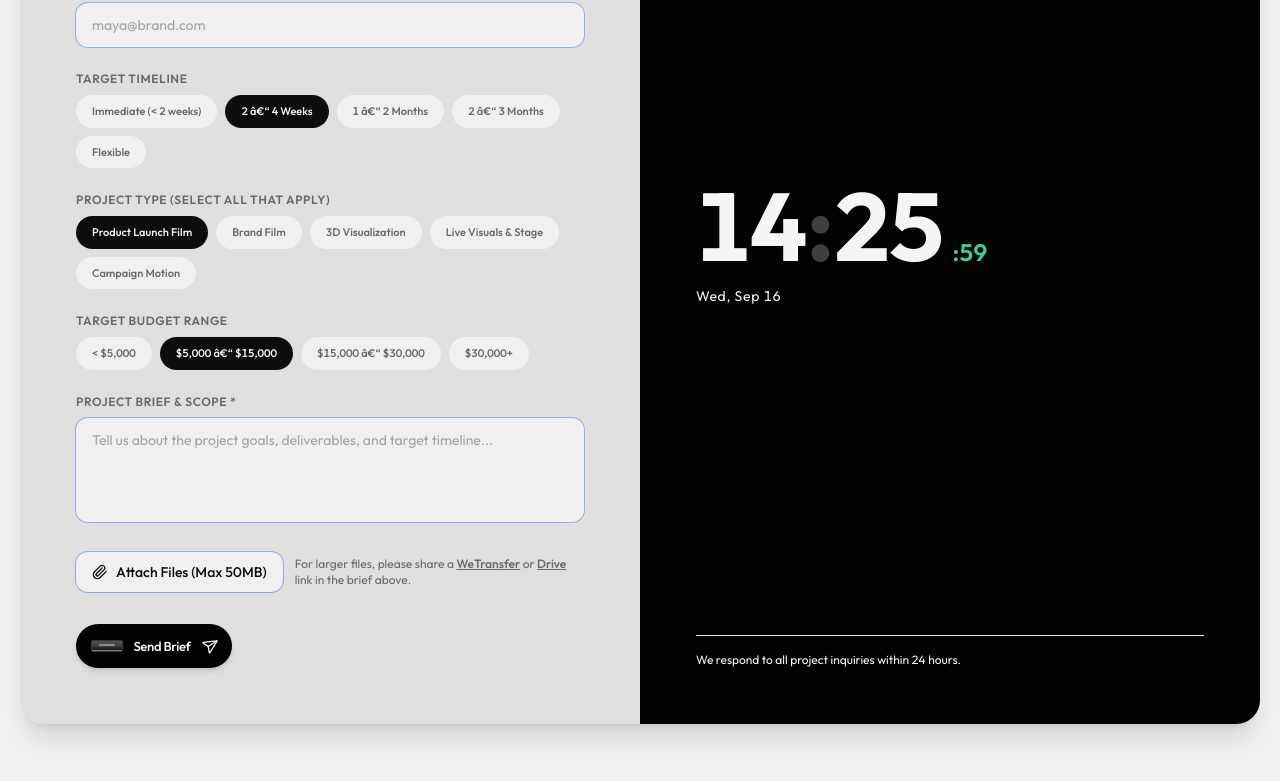
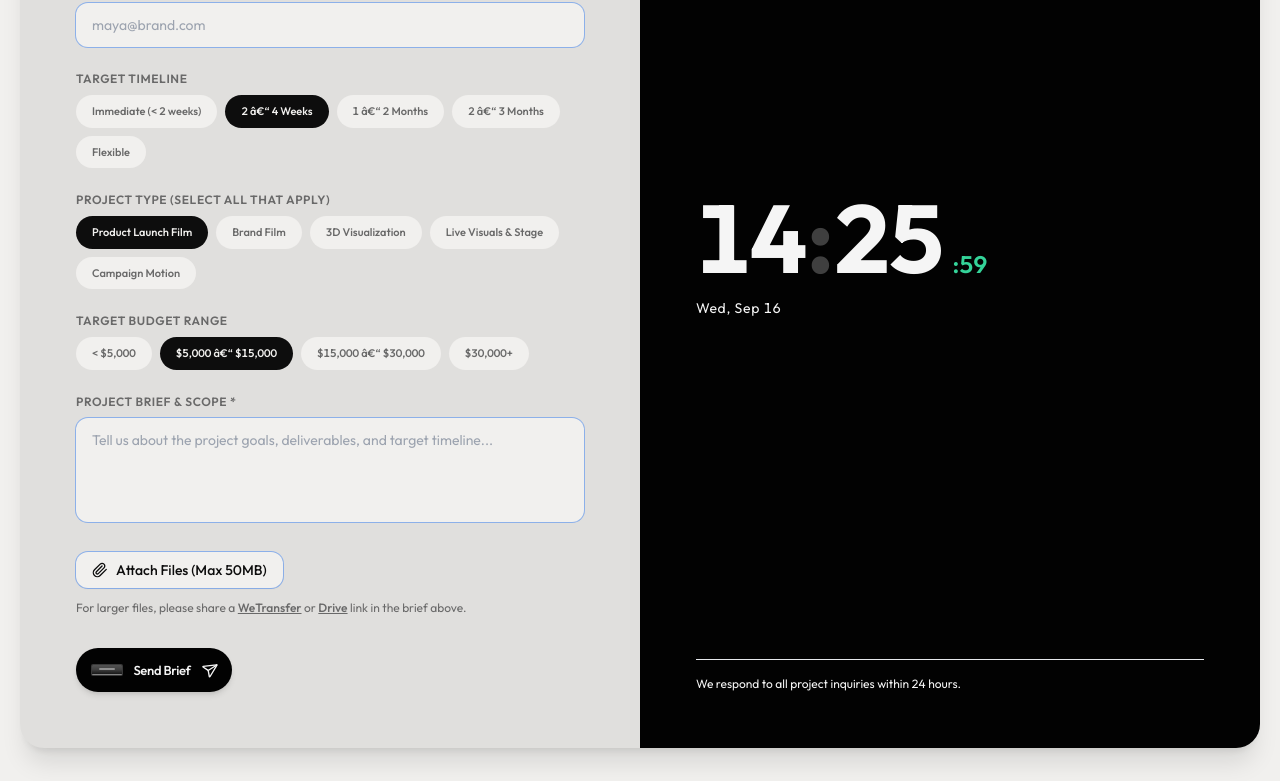
Before and after one commit to pixelgridstudios/PGS-Website-v1, a React (Vite) app: page /contact in a window 1280 px wide. Shown: the part 525-1306 px from the top of the page. Built offline with nearby package versions, Linux system fonts and the light colour scheme.

Commit message:
Enhance file upload UI to support multiple attachments with individual discard buttons

```diff
--- a/src/pages/Contact.tsx
+++ b/src/pages/Contact.tsx
@@ -46,7 +46,7 @@ export const Contact: React.FC = () => {
   const [lastName, setLastName] = useState("");
   const [email, setEmail] = useState("");
   const [brief, setBrief] = useState("");
-  const [attachedFile, setAttachedFile] = useState<File | null>(null);
+  const [attachedFiles, setAttachedFiles] = useState<File[]>([]);
 
   const formRef = useRef<HTMLFormElement>(null);
 
@@ -311,45 +311,50 @@ export const Contact: React.FC = () => {
                   </div>
 
                   <div>
-                    <div className="flex flex-col sm:flex-row sm:items-center gap-3">
-                      {attachedFile ? (
-                        <div className="inline-flex items-center gap-2 rounded-xl px-4 py-2.5 text-xs sm:text-sm font-medium shadow-sm transition-all select-none border-0 bg-brand-foreground text-brand-bg ring-1 ring-brand-foreground">
-                          <Paperclip className="size-4 shrink-0" />
-                          <span className="truncate max-w-[150px] sm:max-w-[200px]">
-                            {attachedFile.name}
+                    <div className="flex flex-col gap-3">
+                      <div className="flex flex-wrap items-center gap-2">
+                        {attachedFiles.map((file, idx) => (
+                          <div key={`${file.name}-${idx}`} className="inline-flex items-center gap-1.5 rounded-xl px-3 py-2 text-xs font-medium shadow-sm transition-all select-none border-0 bg-brand-foreground text-brand-bg ring-1 ring-brand-foreground">
+                            <Paperclip className="size-3.5 shrink-0" />
+                            <span className="truncate max-w-[120px] sm:max-w-[150px]">
+                              {file.name}
                             </span>
                             <button
                               type="button"
-                            onClick={() => setAttachedFile(null)}
-                            className="ml-1 rounded-full p-0.5 hover:bg-brand-bg/20 text-brand-bg transition-colors cursor-pointer"
-                            aria-label="Remove attachment"
+                              onClick={() => setAttachedFiles(prev => prev.filter((_, i) => i !== idx))}
+                              className="ml-0.5 rounded-full p-0.5 hover:bg-brand-bg/20 text-brand-bg transition-colors cursor-pointer"
+                              aria-label={`Remove ${file.name}`}
                             >
-                            <X className="size-3.5" />
+                              <X className="size-3" />
                             </button>
                           </div>
-                      ) : (
+                        ))}
+
                         <div className="relative inline-flex">
                           <input
                             type="file"
                             id="file-upload"
+                            multiple
                             className="absolute inset-0 w-full h-full opacity-0 cursor-pointer z-10"
                             onChange={(e) => {
-                              if (e.target.files && e.target.files[0]) {
-                                setAttachedFile(e.target.files[0]);
+                              if (e.target.files) {
+                                const newFiles = Array.from(e.target.files);
+                                setAttachedFiles((prev) => [...prev, ...newFiles]);
                               }
+                              e.target.value = '';
                             }}
                           />
                           <label
                             htmlFor="file-upload"
-                            className="inline-flex items-center justify-center gap-2 rounded-xl px-4 py-2.5 text-xs sm:text-sm font-medium shadow-sm transition-all cursor-pointer select-none border-0 bg-brand-bg text-brand-foreground ring-1 ring-brand-foreground/10 hover:ring-brand-foreground/30"
+                            className="inline-flex items-center justify-center gap-2 rounded-xl px-4 py-2 text-xs sm:text-sm font-medium shadow-sm transition-all cursor-pointer select-none border-0 bg-brand-bg text-brand-foreground ring-1 ring-brand-foreground/10 hover:ring-brand-foreground/30"
                           >
                             <Paperclip className="size-4 shrink-0" />
                             <span className="truncate max-w-[150px] sm:max-w-[200px]">
-                              Attach Files (Max 50MB)
+                              {attachedFiles.length > 0 ? "Add More" : "Attach Files (Max 50MB)"}
                             </span>
                           </label>
                         </div>
-                      )}
+                      </div>
                       <span className="text-xs text-brand-subtle">
                         For larger files, please share a <a href="https://wetransfer.com/" target="_blank" rel="noreferrer" className="underline hover:text-brand-foreground transition-colors">WeTransfer</a> or <a href="https://drive.google.com/" target="_blank" rel="noreferrer" className="underline hover:text-brand-foreground transition-colors">Drive</a> link in the brief above.
                       </span>
```
Lines whose indentation alone changed are shown as unchanged.
